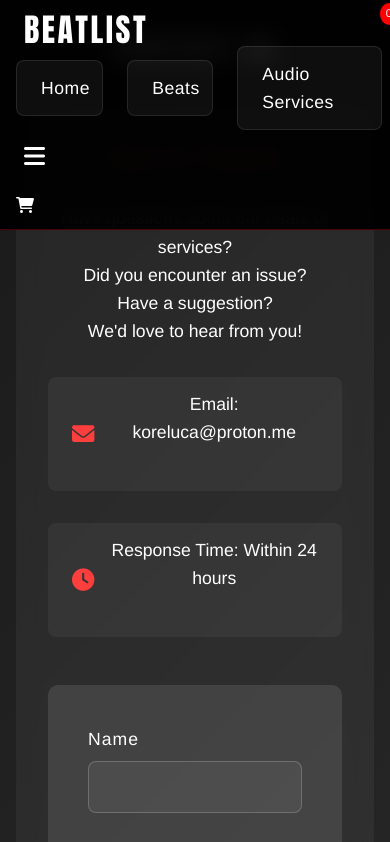
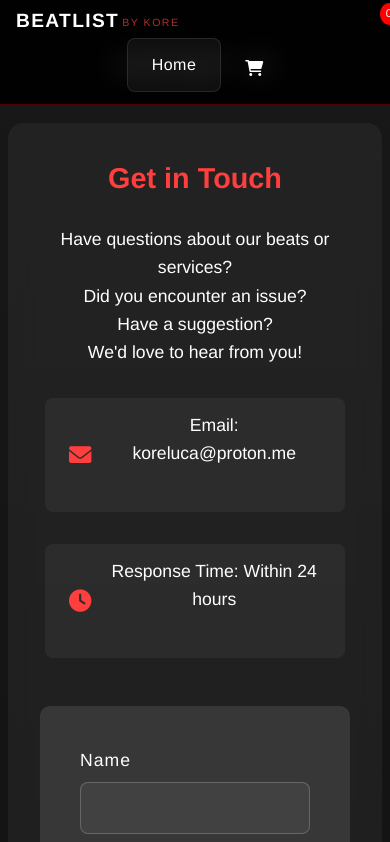
Before and after one commit to korelua/beatlist, a website: page contact.html in a window 390 px wide. Shown: the top 842 px of the page. Drawn offline with Linux system fonts and the light colour scheme.

Commit message:
Updated website files

```diff
--- a/contact.html
+++ b/contact.html
@@ -12,22 +12,18 @@
 <body>
     <header>
         <nav>
-            <div class="logo bison-logo">
-                <a href="index.html" class="bison-title" style="font-size:2rem;line-height:1;text-decoration:none;color:inherit;">BEATLIST</a>
+            <div class="center-logo">
+                <h1 class="center-logo-text">BEATLIST<span class="by-kore-small">by KORE</span></h1>
             </div>
             <div class="nav-links">
                 <a href="index.html" class="nav-link">Home</a>
-                <a href="index.html#beats-section" class="nav-link">Beats</a>
-                <a href="index.html#audio-services" class="nav-link">Audio Services</a>
-            </div>
-            <div class="mobile-menu-btn">
-                <i class="fas fa-bars"></i>
-            </div>
-            <div class="cart-icon">
-                <i class="fas fa-shopping-cart"></i>
-                <span id="cart-count">0</span>
+                <div class="cart-icon">
+                    <i class="fas fa-shopping-cart"></i>
+                    <span id="cart-count">0</span>
+                </div>
             </div>
         </nav>
+        <div style="height: 1px;"></div> <!-- Spacer for fixed header -->
     </header>
 
     <main>
--- a/script.js
+++ b/script.js
@@ -198,7 +198,7 @@
 
     // Create HTML for each genre section
     beatsGrid.innerHTML = Object.entries(beatsByGenre).map(([genre, genreBeats]) => `
-        <div class="genre-section">
+        <div class="genre-section"${genre === 'Hip-Hop' ? ' id="hiphop-beats"' : ''}>
             <h2 class="genre-title">${genre}</h2>
             <div class="genre-beats">
                 ${genreBeats.map(beat => `
@@ -488,7 +488,7 @@
 
     // Create HTML for each genre section
     beatsGrid.innerHTML = Object.entries(beatsByGenre).map(([genre, genreBeats]) => `
-        <div class="genre-section">
+        <div class="genre-section"${genre === 'Hip-Hop' ? ' id="hiphop-beats"' : ''}>
             <h2 class="genre-title">${genre}</h2>
             <div class="genre-beats">
                 ${genreBeats.map(beat => `
--- a/styles.css
+++ b/styles.css
@@ -999,7 +999,7 @@
 }
 
 .center-logo-text {
-    font-size: 2.2rem;
+    font-size: 1rem;
     font-weight: 900;
     letter-spacing: 0.07em;
     text-transform: uppercase;
@@ -1844,24 +1844,17 @@
 
 /* Contact Page Styles */
 .contact-section {
-    padding: 4rem 2rem;
-    min-height: calc(100vh - 200px);
-    background: linear-gradient(135deg, #1a1a1a 0%, #2a2a2a 100%);
-    display: flex;
-    align-items: center;
-    justify-content: center;
-}
-
+    padding-top: 5.5rem !important;
+    padding-bottom: 2rem;
+}
 .contact-container {
-    max-width: 1200px;
-    margin: 0 auto;
-    width: 100%;
+    margin-top: 1.5rem;
 }
 
 .contact-container h1 {
     font-size: clamp(2rem, 6vw, 3.5rem);
     text-align: center;
-    margin-bottom: 2.2rem;
+    margin-bottom: 2.5rem;
     color: #fff;
     word-break: break-word;
     line-height: 1.1;
@@ -1874,9 +1867,9 @@
 .contact-content {
     display: grid;
     grid-template-columns: 1fr 1fr;
-    gap: 4rem;
+    gap: 2rem;
     background: rgba(255, 255, 255, 0.05);
-    padding: 3rem;
+    padding: 1.5rem;
     border-radius: 15px;
     backdrop-filter: blur(10px);
     max-width: 1000px;
@@ -2097,6 +2090,36 @@
 }
 
 @media (max-width: 600px) {
+    .audio-services-grid {
+        flex-direction: column;
+        gap: 1rem;
+        align-items: stretch;
+    }
+    .audio-services-section {
+        padding: 1.5rem 0.5rem 1rem;
+    }
+    .contact-section {
+        padding: 1.5rem 0.5rem 1rem !important;
+    }
+    .modal-content {
+        padding: 0.5rem;
+        width: 98vw;
+        max-width: 98vw;
+    }
+    .cart-item {
+        flex-direction: column;
+        gap: 0.5rem;
+        padding: 0.5rem 0;
+    }
+    img, audio, .modal-content {
+        max-width: 100%;
+        height: auto;
+    }
+    button, .nav-link, .add-to-cart-button, .submit-btn, .audio-service-add {
+        min-width: 44px;
+        min-height: 44px;
+        font-size: 1rem;
+    }
     .contact-container h1 {
         font-size: 2rem;
         padding: 0 0.5rem;
```
Also changed, not shown: index.html (+3 -2 lines), 1 other file.
